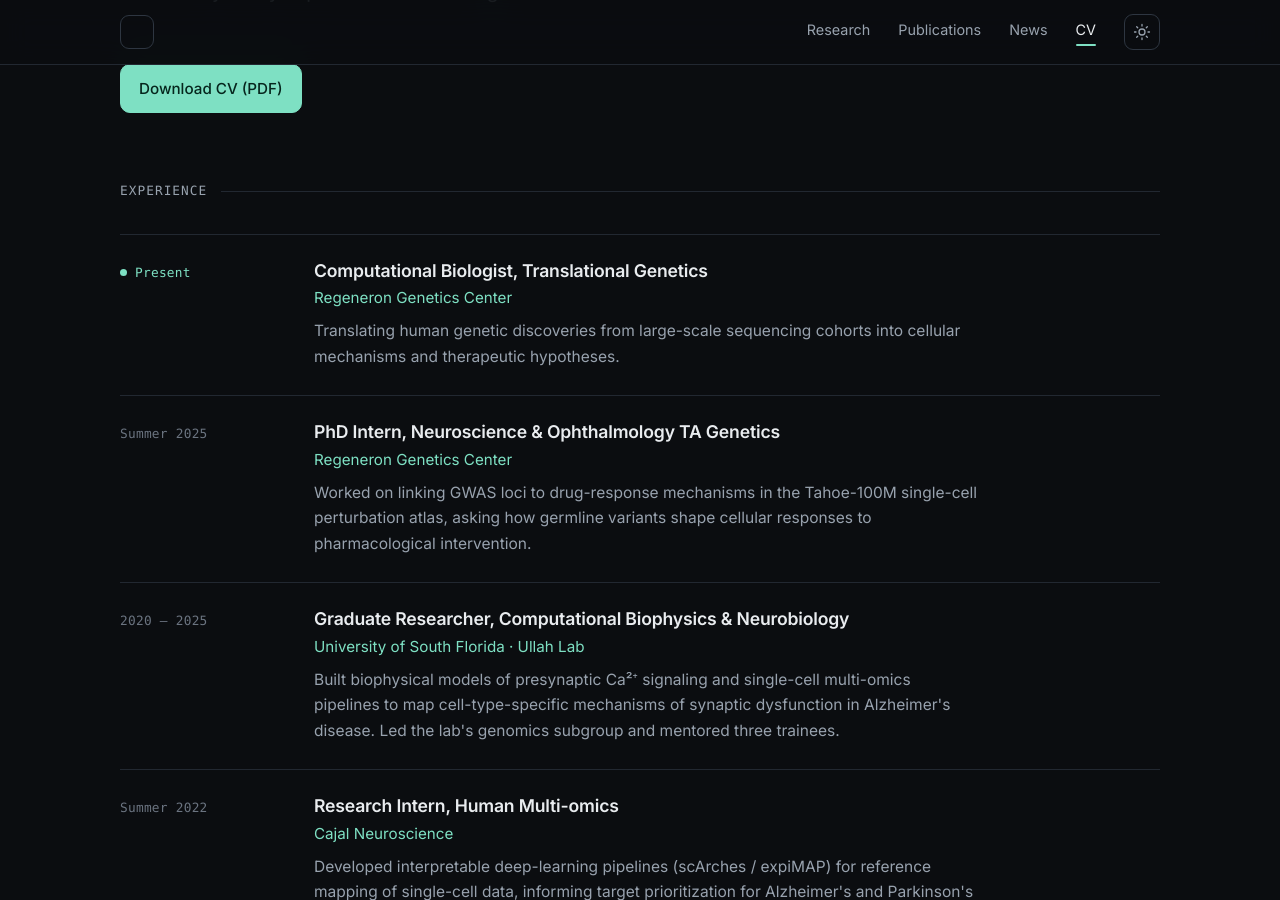
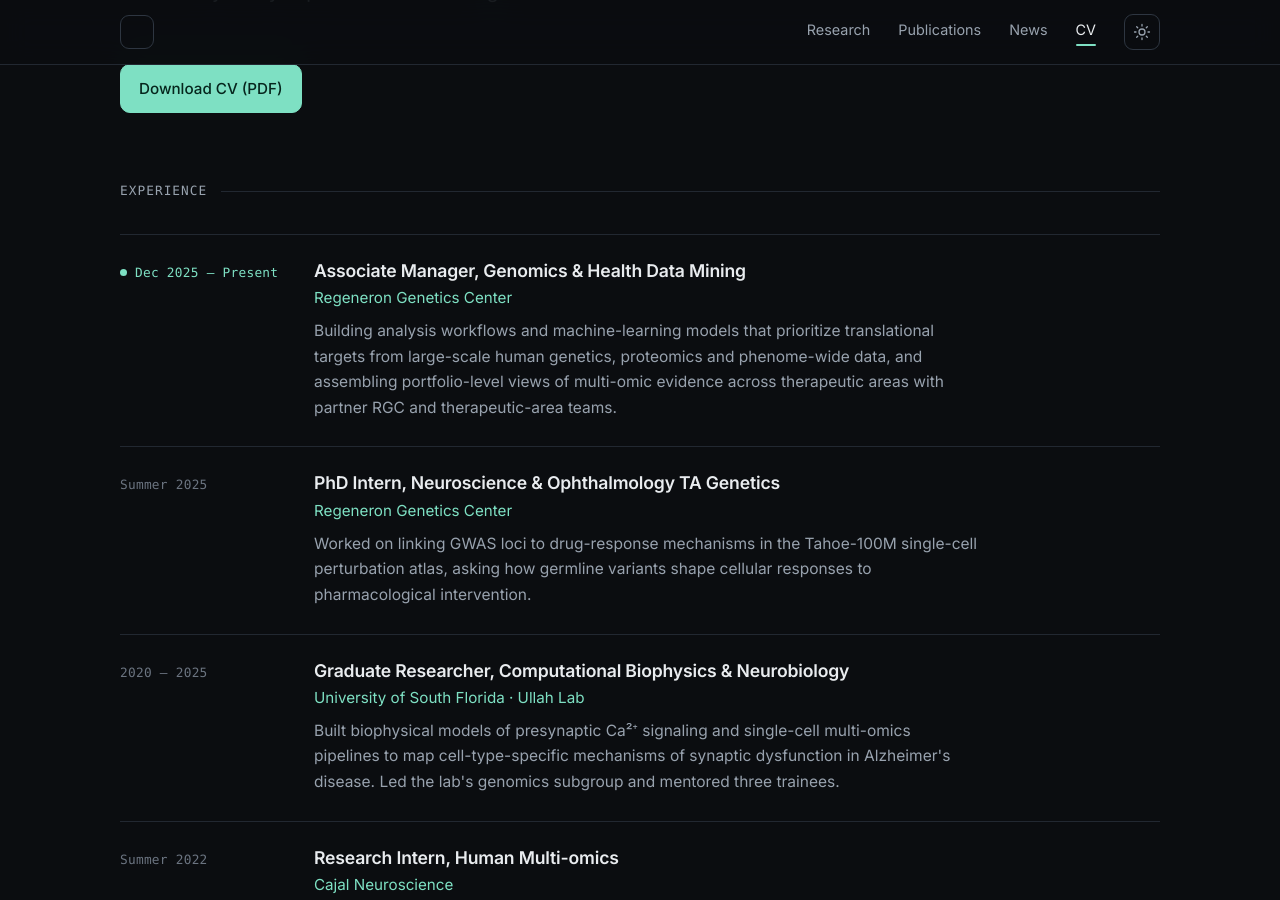
Before and after one commit to TemiLeke/temileke.github.io, a Jekyll site: the page built from cv.html, in a window 1280 px wide and 900 px high, scrolled down 321 px. Built offline with Jekyll 4.4.1, drawn with Linux system fonts in a browser that asks for light colours.

Commit message:
Update role to Associate Manager, Genomics & Health Data Mining
Set title and Dec 2025 start date, rewrite current-role copy, and
publish the news item for joining RGC.

Co-Authored-By: Claude Opus 5.5 <noreply@anthropic.com>

```diff
--- a/_config.yml
+++ b/_config.yml
@@ -4,25 +4,24 @@
 # ------------------------------------------------------------------
 title: Temitope Adeoye
 description: >-
-  Computational biologist in Translational Genetics at the Regeneron Genetics
-  Center, working at the intersection of human genetics, single-cell
-  multi-omics and mechanistic modeling of neurological disease.
+  Associate Manager, Genomics & Health Data Mining at the Regeneron Genetics
+  Center. Prioritizing therapeutic targets from human genetics and multi-omic
+  data, with a background in single-cell genomics and biophysical modeling.
 url: https://temileke.github.io
 baseurl: ""
 lang: en_US
-tagline: Computational Biologist, Regeneron Genetics Center
+tagline: Associate Manager, Genomics & Health Data Mining, Regeneron Genetics Center
 timezone: America/New_York
 
 profile:
   name: Temitope Adeoye
   short: TA
-  # TODO: replace with your exact job title, e.g. "Associate Scientist"
-  role: Computational Biologist, Translational Genetics
+  role: Associate Manager, Genomics & Health Data Mining
   org: Regeneron Genetics Center
   org_url: https://www.regeneron.com/science/genetics-center
   tagline: >-
-    I connect human genetic variation to the cellular mechanisms and
-    therapeutic responses behind neurological disease.
+    I turn human genetic and multi-omic evidence into prioritized
+    therapeutic targets.
   email: adeoyetemileke@gmail.com
   portrait: /assets/img/portrait.webp
   cv: /assets/pdf/temitope_cv.pdf
--- a/_data/experience.yml
+++ b/_data/experience.yml
@@ -1,12 +1,15 @@
 # Newest first. `points` are optional bullet lines.
-- role: Computational Biologist, Translational Genetics # TODO: exact title
+- role: Associate Manager, Genomics & Health Data Mining
   org: Regeneron Genetics Center
   url: https://www.regeneron.com/science/genetics-center
-  period: Present # TODO: e.g. "2025 – Present"
+  period: Dec 2025 – Present
   current: true
   summary: >-
-    Translating human genetic discoveries from large-scale sequencing cohorts
-    into cellular mechanisms and therapeutic hypotheses.
+    Building analysis workflows and machine-learning models that prioritize
+    translational targets from large-scale human genetics, proteomics and
+    phenome-wide data, and assembling portfolio-level views of multi-omic
+    evidence across therapeutic areas with partner RGC and therapeutic-area
+    teams.
 
 - role: PhD Intern, Neuroscience & Ophthalmology TA Genetics
   org: Regeneron Genetics Center
--- a/research.html
+++ b/research.html
@@ -2,15 +2,15 @@
 title: Research
 permalink: /research/
 eyebrow: Research
-lede: From germline variants to synapses. My work spans human genetics, single-cell multi-omics and biophysical modeling, applied to neurological disease.
+lede: From population genetics to synapses. My work spans genetics-driven target discovery, single-cell multi-omics and biophysical modeling.
 ---
 <div class="research-list">
   <article class="research-item current">
     <div class="research-media research-media-gwas" aria-hidden="true"></div>
     <div class="research-body">
-      <p class="meta">Regeneron Genetics Center · Now</p>
-      <h2>Translational genetics</h2>
-      <p>At RGC I work on bridging population-scale genetics and biology: prioritizing causal genes and cell types behind genetic associations, and asking how germline variation shapes cellular responses to drugs, using resources such as large-scale single-cell perturbation atlases.</p>
+      <p class="meta">Regeneron Genetics Center · Dec 2025 – now</p>
+      <h2>Genomics &amp; health data mining</h2>
+      <p>At RGC I design reproducible analysis workflows and machine-learning models that prioritize therapeutic targets from human genetics and omics data, including large-scale genomics, proteomics and phenome-wide analyses, and build portfolio-level views of the multi-omic evidence behind targets across therapeutic areas.</p>
     </div>
   </article>
   {%- assign items = site.research | sort: "order" %}
```
Also changed, not shown: _news/joined_rgc.md (+2 -4 lines), index.html (+4 -4 lines).
